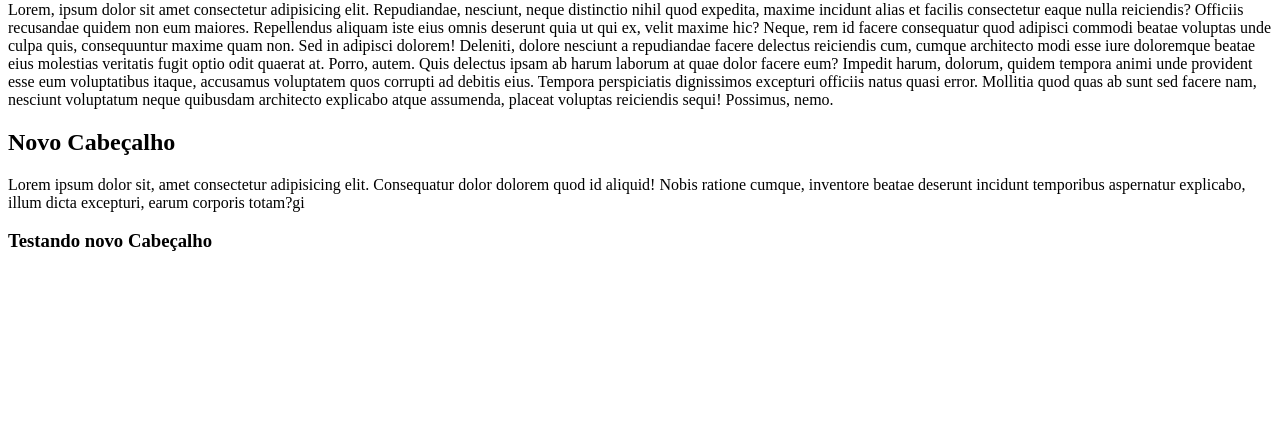
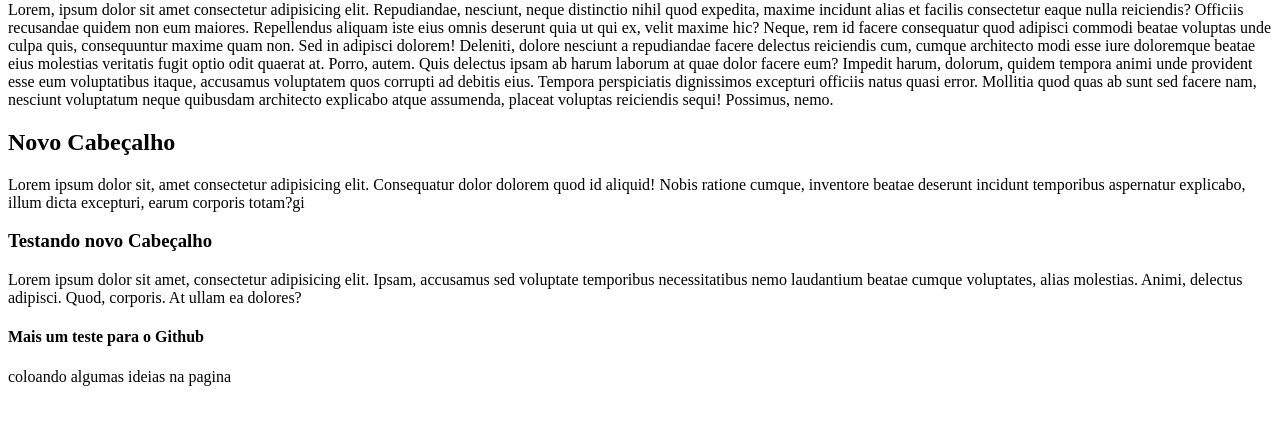
Before and after one commit to Jonasfraga/novorepositorio, a plain HTML site: page index.html in a window 1280 px wide. Shown: the part 79-504 px from the top of the page. Drawn offline with Linux system fonts and the light colour scheme.

```diff
--- a/index.html
+++ b/index.html
@@ -15,5 +15,8 @@
     <h2>Novo Cabeçalho</h2>
     <p>Lorem ipsum dolor sit, amet consectetur adipisicing elit. Consequatur dolor dolorem quod id aliquid! Nobis ratione cumque, inventore beatae deserunt incidunt temporibus aspernatur explicabo, illum dicta excepturi, earum corporis totam?gi</p>
     <h3>Testando novo Cabeçalho</h3>
+    <p>Lorem ipsum dolor sit amet, consectetur adipisicing elit. Ipsam, accusamus sed voluptate temporibus necessitatibus nemo laudantium beatae cumque voluptates, alias molestias. Animi, delectus adipisci. Quod, corporis. At ullam ea dolores?</p>
+    <h4>Mais um teste para o Github</h4>
+    <p>coloando algumas ideias na pagina</p>
 </body>
 </html>
```
